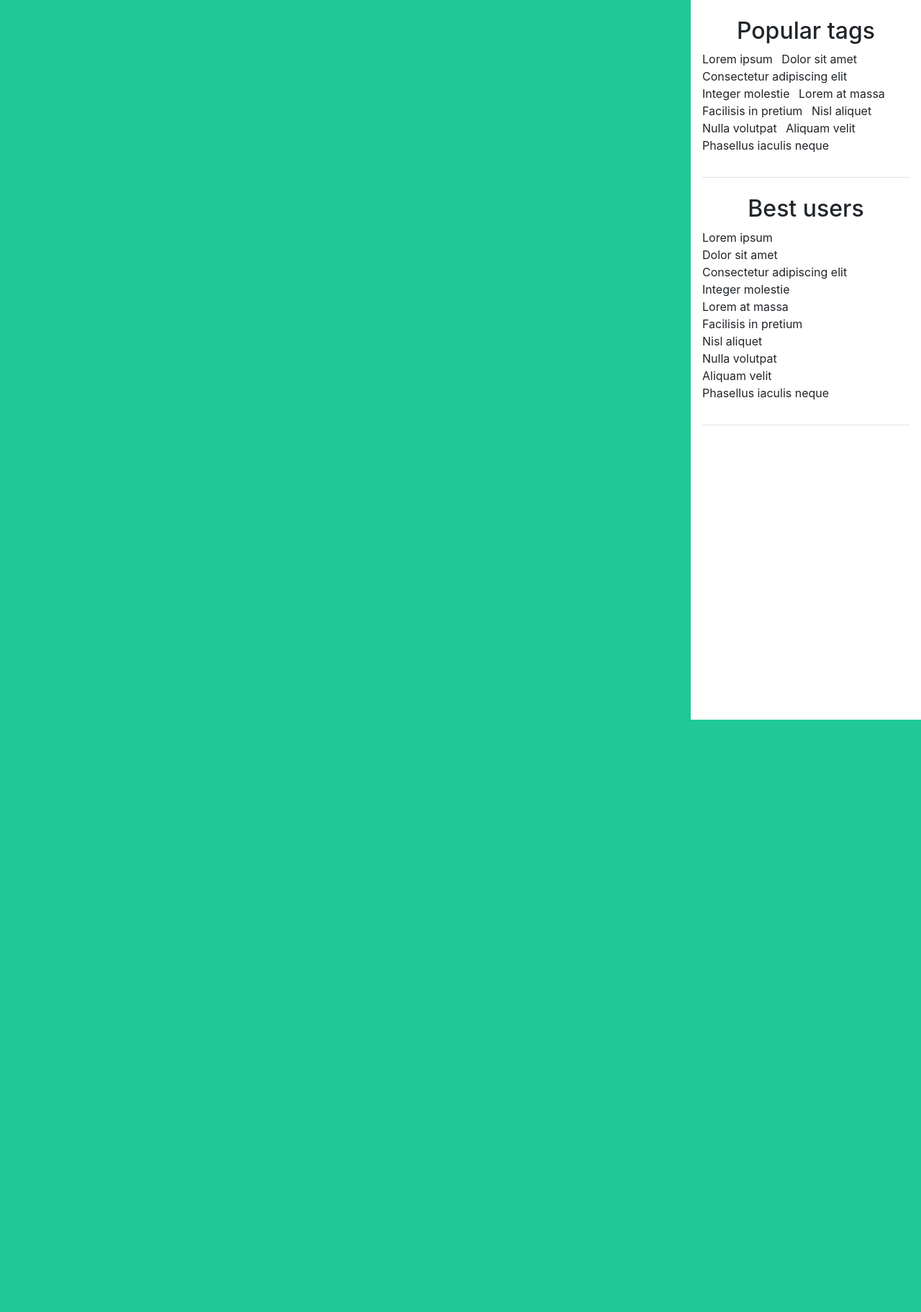
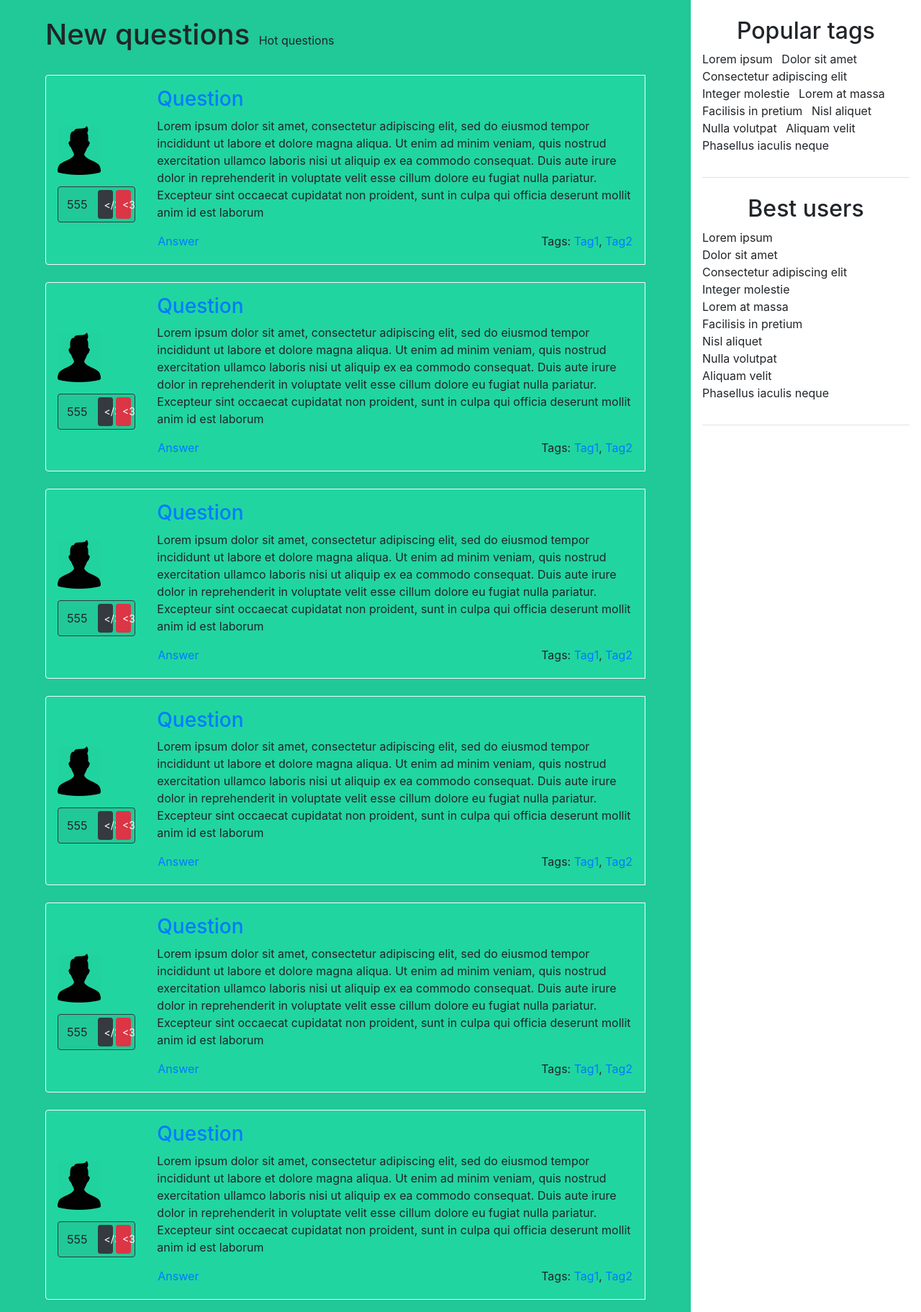
Before and after one commit to Arugaf/TP-Web, a Django app: page / in a window 1280 px wide. Shown: the part 97-1920 px from the top of the page at 72% size. Before the commit the page ends 1097 px from the top, so only its background shows below. Run offline with Django 3.2, Linux system fonts and the light colour scheme; some libraries are stand-ins or nearby versions.

Commit message:
index.html done

```diff
--- a/ask_evdokimov/views.py
+++ b/ask_evdokimov/views.py
@@ -2,4 +2,4 @@ from django.shortcuts import render
 
 
 def index(request):
-    return render(request, 'base.html')
+    return render(request, 'index.html')
--- a/static/css/custom.css
+++ b/static/css/custom.css
@@ -2,3 +2,15 @@
     border-bottom: 1px solid #969696 !important;
     background-color: #f9f9f9 !important;
 }
+
+.question-card {
+    background-color: #21d5a0;
+}
+
+.question-card:hover {
+    background-color: #23e1a9;
+}
+
+.content-block {
+    background-color: #20c997
+}
--- a/templates/base.html
+++ b/templates/base.html
@@ -24,7 +24,7 @@
 
 <div class="container-fluid justify-content-center">
     <div class="row">
-        <div class="col-lg-9 col-md-8 col-sm-12 px-5" style="height: 1000px; background-color: #20c997">
+        <div class="content-block col-lg-9 col-md-8 col-sm-12">
             {% block content %}{% endblock %}
         </div>
         <div class="col-lg-3 col-md-4 d-none d-md-block px-3">
--- /dev/null
+++ b/templates/include/question_card.html
@@ -0,0 +1,60 @@
+<div class="question-card border border-light rounded-left pt-3 pl-3 pr-3 pb-1 mb-4">
+    <div class="row align-items-center">
+
+        <!-- TODO: Можно ли обойтись без колонок? Криво меняется -->
+        <div class="col-3 col-lg-2 col-xl-2">
+
+            <!-- Avatar -->
+            <a class="mt-5" href="#">
+                <!-- TODO: Относительный размер, подгружать нужного пользователя, центровка аватара -->
+                <img src="/static/img/avatar_user_default_contact_profile_male-512.png" width="60" alt="">
+            </a>
+
+            <!-- Rating -->
+            <!-- TODO: Автоматический отступ от аватарки, как отвязать от аватарки? Автоматический отступ внутри границы, центровка количества лайков-->
+            <div class="content-block border border-dark rounded mt-3">
+                <div class="row px-1 py-1">
+                    <div class="col-3 text m-2">555</div>
+                    <button class="col-2 btn btn-sm btn-dark ml-auto mr-1" type="submit">&lt;/3</button>
+                    <button class="col-2 btn btn-sm btn-danger mr-3" type="submit"><3</button>
+                </div>
+            </div>
+
+        </div>
+
+        <!-- Question -->
+        <div class="col-9 col-lg-10 col-xl-10">
+
+            <!-- Title -->
+            <p class="text h3">
+                <a href="#">Question</a>
+            </p>
+
+            <!-- Question info -->
+            <p>
+                Lorem ipsum dolor sit amet, consectetur adipiscing elit, sed do eiusmod tempor incididunt ut labore et
+                dolore
+                magna aliqua. Ut enim ad minim veniam, quis nostrud exercitation ullamco laboris nisi ut aliquip ex ea
+                commodo consequat. Duis aute irure dolor in reprehenderit in voluptate velit esse cillum dolore eu
+                fugiat
+                nulla pariatur. Excepteur sint occaecat cupidatat non proident, sunt in culpa qui officia deserunt
+                mollit
+                anim id est laborum
+            </p>
+
+            <!-- TODO: Сдвиг текста влево??? -->
+            <div class="row">
+
+                <!-- Answer link -->
+                <p class="cols-4 text ml-3">
+                    <a href="#">Answer</a>
+                </p>
+
+                <!-- Tags -->
+                <p class="cols-8 text ml-auto mr-3">
+                    Tags: <a href="#">Tag1</a>, <a href="#">Tag2</a>
+                </p>
+            </div>
+        </div>
+    </div>
+</div>
--- /dev/null
+++ b/templates/index.html
@@ -0,0 +1,51 @@
+{% extends 'base.html' %}
+
+{% block content %}
+    <div class="mt-4 px-md-4 px-xl-5 pb-5">
+
+        <!-- Questions sort -->
+        <!-- TODO: ссылки, переключатель, можно ли обойтись без списков? -->
+        <ul class="list-inline mb-4">
+            <li class="list-inline-item h1">New questions</li>
+            <li class="list-inline-item">Hot questions</li>
+        </ul>
+
+        <!-- Question cards -->
+        {% include "include/question_card.html" %}
+        {% include "include/question_card.html" %}
+        {% include "include/question_card.html" %}
+        {% include "include/question_card.html" %}
+        {% include "include/question_card.html" %}
+        {% include "include/question_card.html" %}
+        {% include "include/question_card.html" %}
+        {% include "include/question_card.html" %}
+        {% include "include/question_card.html" %}
+        {% include "include/question_card.html" %}
+        {% include "include/question_card.html" %}
+        {% include "include/question_card.html" %}
+        {% include "include/question_card.html" %}
+        {% include "include/question_card.html" %}
+        {% include "include/question_card.html" %}
+        {% include "include/question_card.html" %}
+        {% include "include/question_card.html" %}
+        {% include "include/question_card.html" %}
+        {% include "include/question_card.html" %}
+        {% include "include/question_card.html" %}
+
+        <!-- Pagination -->
+        <ul class="list-inline">
+            <!-- TODO: Циклы, подстановки, цвет, отступы -->
+            <li class="list-inline-item"><button class="col btn btn-sm btn-outline-dark" type="submit">1</button></li>
+            <li class="list-inline-item"><button class="col btn btn-sm btn-outline-dark" type="submit">2</button></li>
+            <li class="list-inline-item"><button class="col btn btn-sm btn-outline-dark" type="submit">3</button></li>
+            <li class="list-inline-item"><button class="col btn btn-sm btn-outline-dark" type="submit">4</button></li>
+            <li class="list-inline-item"><button class="col btn btn-sm btn-outline-dark" type="submit">5</button></li>
+            <li class="list-inline-item"><button class="col btn btn-sm btn-outline-dark" type="submit">6</button></li>
+            <li class="list-inline-item"><button class="col btn btn-sm btn-outline-dark" type="submit">7</button></li>
+            <li class="list-inline-item"><button class="col btn btn-sm btn-outline-dark" type="submit">8</button></li>
+            <li class="list-inline-item"><button class="col btn btn-sm btn-outline-dark" type="submit">...</button></li>
+            <li class="list-inline-item"><button class="col btn btn-sm btn-outline-dark" type="submit">100000</button></li>
+        </ul>
+
+    </div>
+{% endblock %}
```
